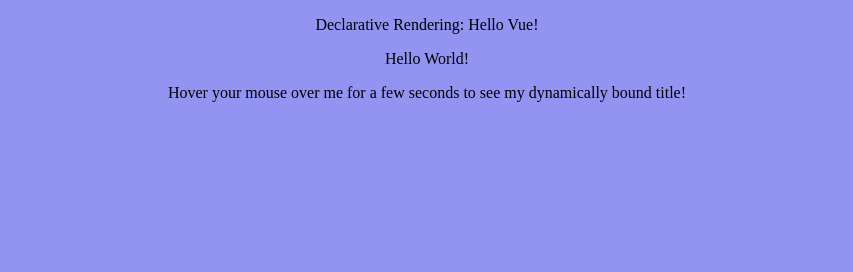
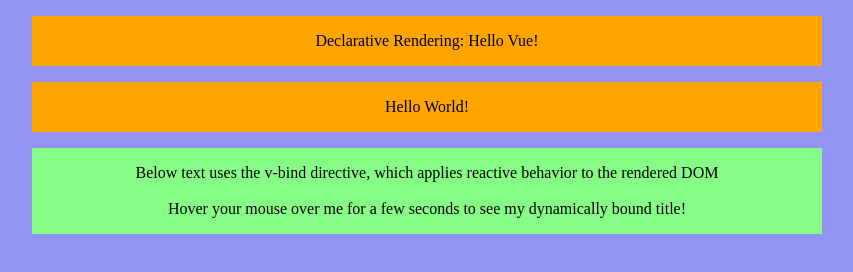
Before and after one commit to walterlee7/vue-tutorial, a website: page build/index.html in a window 1280 px wide. Shown: the whole page, without its empty margins (213-1066 px from the left). Drawn offline with nearby package versions, Linux system fonts and the light colour scheme.

Commit message:
css update

```diff
--- a/build/index.html
+++ b/build/index.html
@@ -25,6 +25,9 @@
     </div>
 
     <div id="app-2">
+        {{ title }}
+        <br>
+        <br>
         <span v-bind:title="message">
             Hover your mouse over me for a few seconds
             to see my dynamically bound title!
--- a/build/style.css
+++ b/build/style.css
@@ -3,16 +3,37 @@
 }
 
 #app {
+    background-color: orange;
     text-align: center;
     margin: 1em;
+    padding: 1em;
+    left: 0;
+    right: 0;
+    margin-left: auto;
+    margin-right: auto;
+    width: 60%;
 }
 
 #app2 {
+    background-color: orange;
     text-align: center;
     margin: 1em;
+    padding: 1em;
+    left: 0;
+    right: 0;
+    margin-left: auto;
+    margin-right: auto;
+    width: 60%;
 }
 
 #app-2 {
+    background-color: rgb(134, 252, 134);
     text-align: center;
     margin: 1em;
+    padding: 1em;
+    left: 0;
+    right: 0;
+    margin-left: auto;
+    margin-right: auto;
+    width: 60%;
 }
--- a/build/vue.js
+++ b/build/vue.js
@@ -16,6 +16,7 @@
 var app3 = new Vue({
     el: '#app-2',
     data: {
+        title: "Below text uses the v-bind directive, which applies reactive behavior to the rendered DOM",
         message: 'You loaded this page on ' + new Date().toLocaleString()
     }
 })
```
